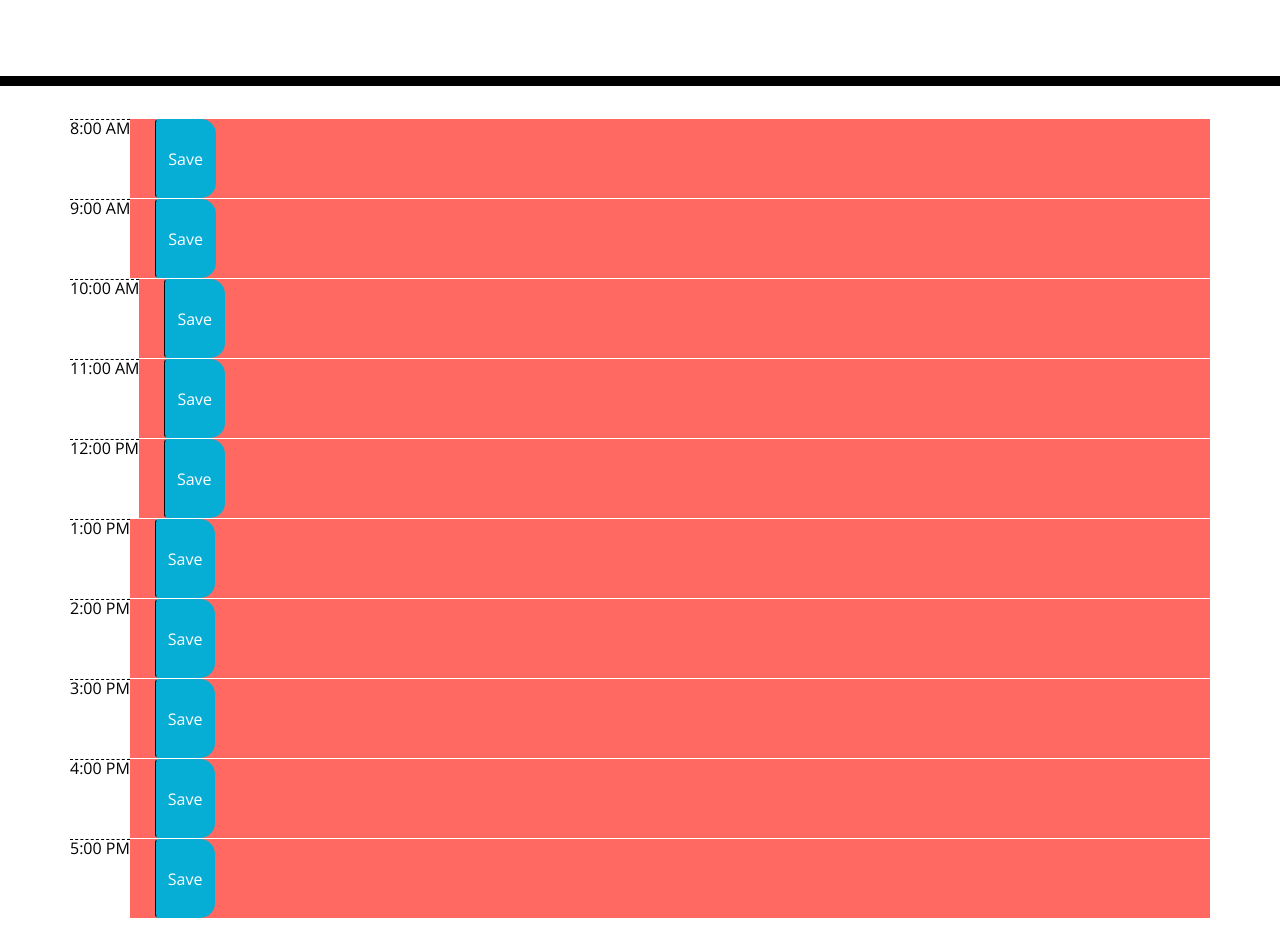
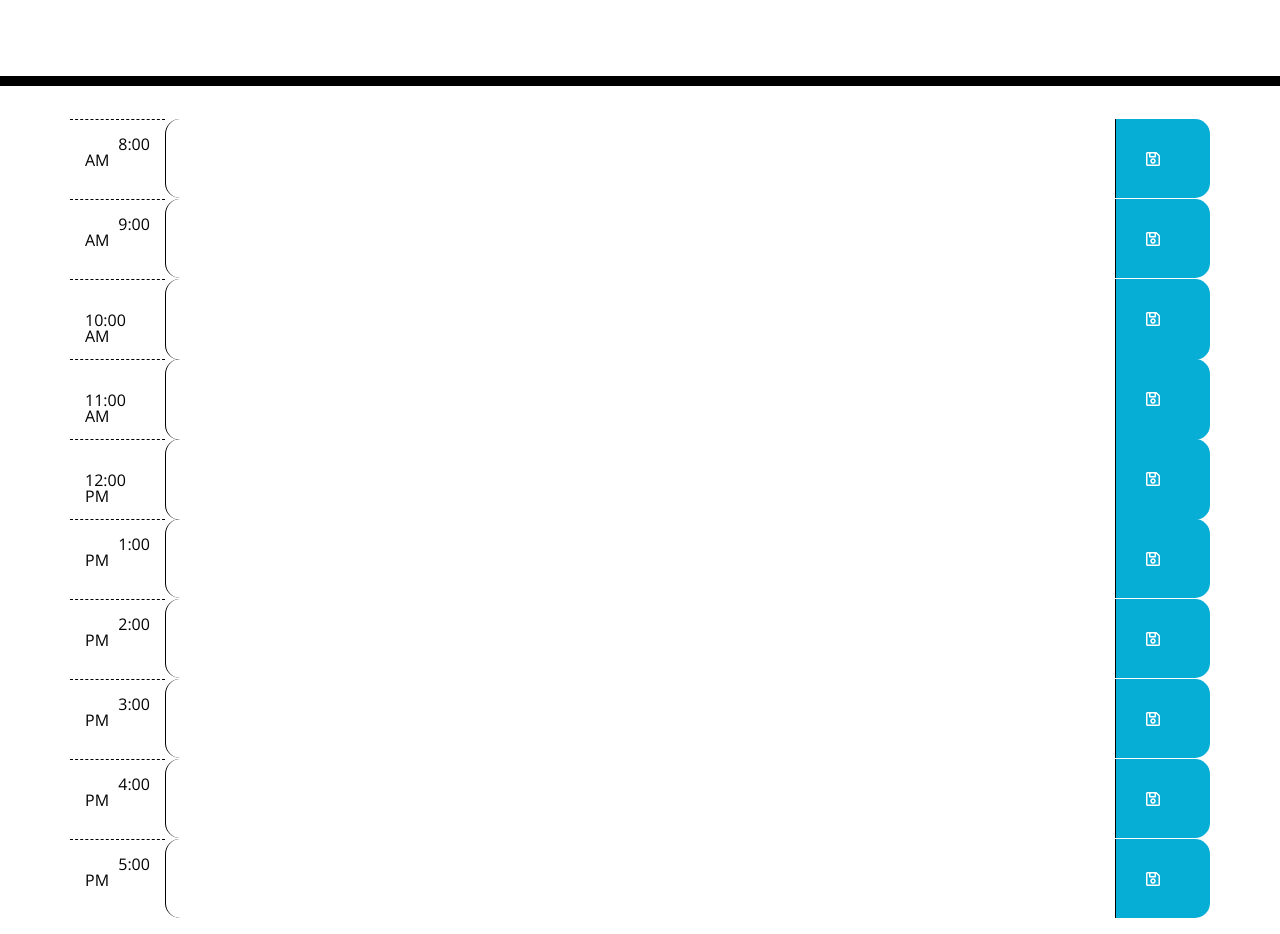
Before and after one commit to JeffThao/daily-planner, a plain HTML site: page index.html in a window 1280 px wide. Shown: the part 182-1116 px from the top of the page. Drawn offline with nearby package versions, Linux system fonts and the light colour scheme.

Commit message:
removed background color in div, changed middle div into textarea element, gave class of col-1 to outside div elements and col-10 to textarea, changed button element to i element and put it inside outside div. Also added fontawesome save icon.

```diff
--- a/index.html
+++ b/index.html
@@ -21,55 +21,105 @@
   </header>
   <div class="container my-3">
     <!-- Timeblocks go here -->
-    <div class="row"><span class="hour">8:00 AM</span>
-      <div class="textarea">
+    <div class="row">
+      <div class="col-1 hour">
+        8:00 AM
       </div>
-      <button class="btn saveBtn justify-content-end">Save</button>
+      <textarea class="col-10 time-block">
+      </textarea>
+      <div class="col-1 saveBtn">
+        <i class="col-12 far fa-save"></i>
+      </div>
     </div>
-    <div class="row plan"><span class="hour">9:00 AM</span>
-      <div class="textarea">
+    <div class="row">
+      <div class="col-1 hour">
+        9:00 AM
       </div>
-      <button class="btn saveBtn justify-content-end">Save</button>
+      <textarea class="col-10 time-block">
+      </textarea>
+      <div class="col-1 saveBtn">
+        <i class="col-12 far fa-save"></i>
+      </div>
     </div>
-    <div class="row plan"><span class="hour">10:00 AM</span>
-      <div class="textarea">
+    <div class="row">
+      <div class="col-1 hour">
+        10:00 AM
       </div>
-      <button class="btn saveBtn justify-content-end">Save</button>
+      <textarea class="col-10 time-block">
+      </textarea>
+      <div class="col-1 saveBtn">
+        <i class="col-12 far fa-save"></i>
+      </div>
     </div>
-    <div class="row plan"><span class="hour">11:00 AM</span>
-      <div class="textarea">
+    <div class="row">
+      <div class="col-1 hour">
+        11:00 AM
       </div>
-      <button class="btn saveBtn justify-content-end">Save</button>
+      <textarea class="col-10 time-block">
+      </textarea>
+      <div class="col-1 saveBtn">
+        <i class="col-12 far fa-save"></i>
+      </div>
     </div>
-    <div class="row plan"><span class="hour flex">12:00 PM</span>
-      <div class="textarea">
+    <div class="row">
+      <div class="col-1 hour">
+        12:00 PM
       </div>
-      <button class="btn saveBtn justify-content-end">Save</button>
+      <textarea class="col-10 time-block">
+      </textarea>
+      <div class="col-1 saveBtn">
+        <i class="col-12 far fa-save"></i>
+      </div>
     </div>
-    <div class="row plan"><span class="hour">1:00 PM</span>
-      <div class="textarea">
+    <div class="row">
+      <div class="col-1 hour">
+        1:00 PM
       </div>
-      <button class="btn saveBtn justify-content-end">Save</button>
+      <textarea class="col-10 time-block">
+      </textarea>
+      <div class="col-1 saveBtn">
+        <i class="col-12 far fa-save"></i>
+      </div>
     </div>
-    <div class="row plan"><span class="hour">2:00 PM</span>
-      <div class="textarea">
+    <div class="row">
+      <div class="col-1 hour">
+        2:00 PM
       </div>
-      <button class="btn saveBtn justify-content-end">Save</button>
+      <textarea class="col-10 time-block">
+      </textarea>
+      <div class="col-1 saveBtn">
+        <i class="col-12 far fa-save"></i>
+      </div>
     </div>
-    <div class="row plan"><span class="hour">3:00 PM</span>
-      <div class="textarea">
+    <div class="row">
+      <div class="col-1 hour">
+        3:00 PM
       </div>
-      <button class="btn saveBtn justify-content-end">Save</button>
+      <textarea class="col-10 time-block">
+      </textarea>
+      <div class="col-1 saveBtn">
+        <i class="col-12 far fa-save"></i>
+      </div>
     </div>
-    <div class="row plan"><span class="hour">4:00 PM</span>
-      <div class="textarea">
+    <div class="row">
+      <div class="col-1 hour">
+        4:00 PM
       </div>
-      <button class="btn saveBtn justify-content-end">Save</button>
+      <textarea class="col-10 time-block">
+      </textarea>
+      <div class="col-1 saveBtn">
+        <i class="col-12 far fa-save"></i>
+      </div>
     </div>
-    <div class="row plan"><span class="hour">5:00 PM</span>
-      <div class="textarea">
+    <div class="row">
+      <div class="col-1 hour">
+        5:00 PM
       </div>
-      <button class="btn saveBtn justify-content-end">Save</button>
+      <textarea class="col-10 time-block">
+      </textarea>
+      <div class="col-1 saveBtn">
+        <i class="col-12 far fa-save"></i>
+      </div>
     </div>
   </div>
 
--- a/style.css
+++ b/style.css
@@ -34,8 +34,7 @@ textarea{
   white-space: pre-wrap;
   height: 80px;
   border-top: 1px solid white;
-  /*  */
-  background-color: #ff6961;
+
 }
 
 
```
